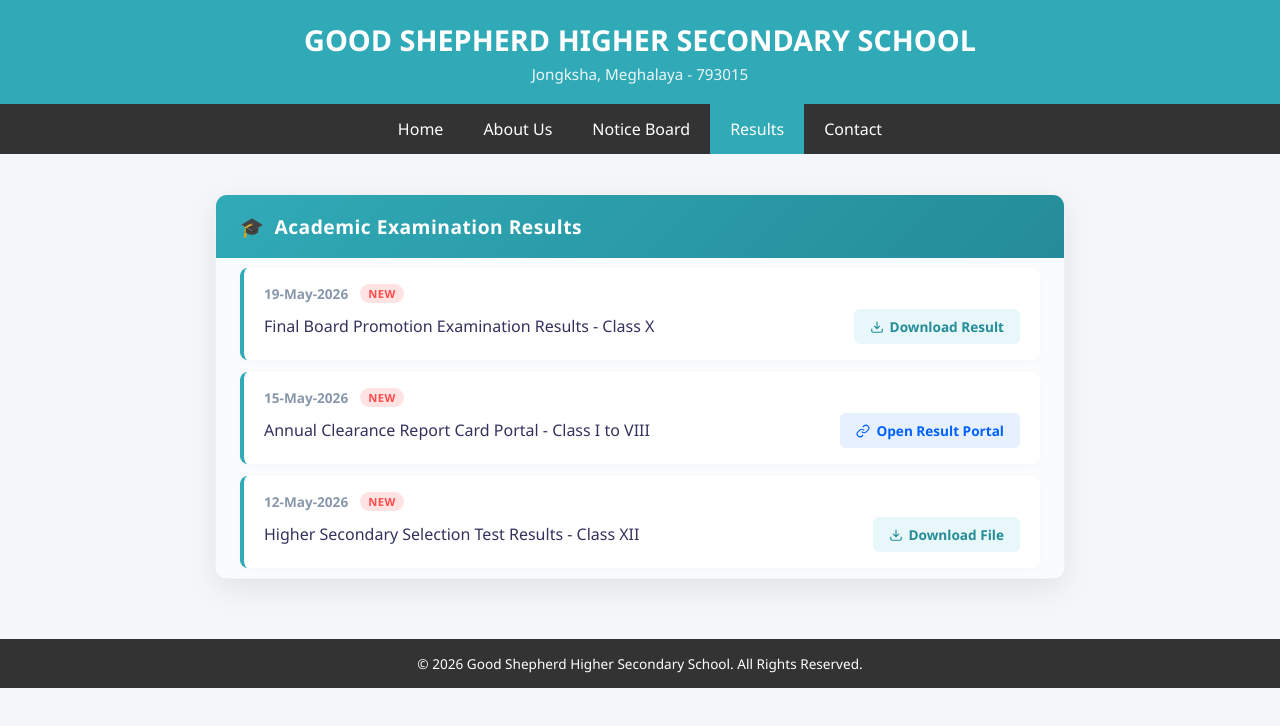
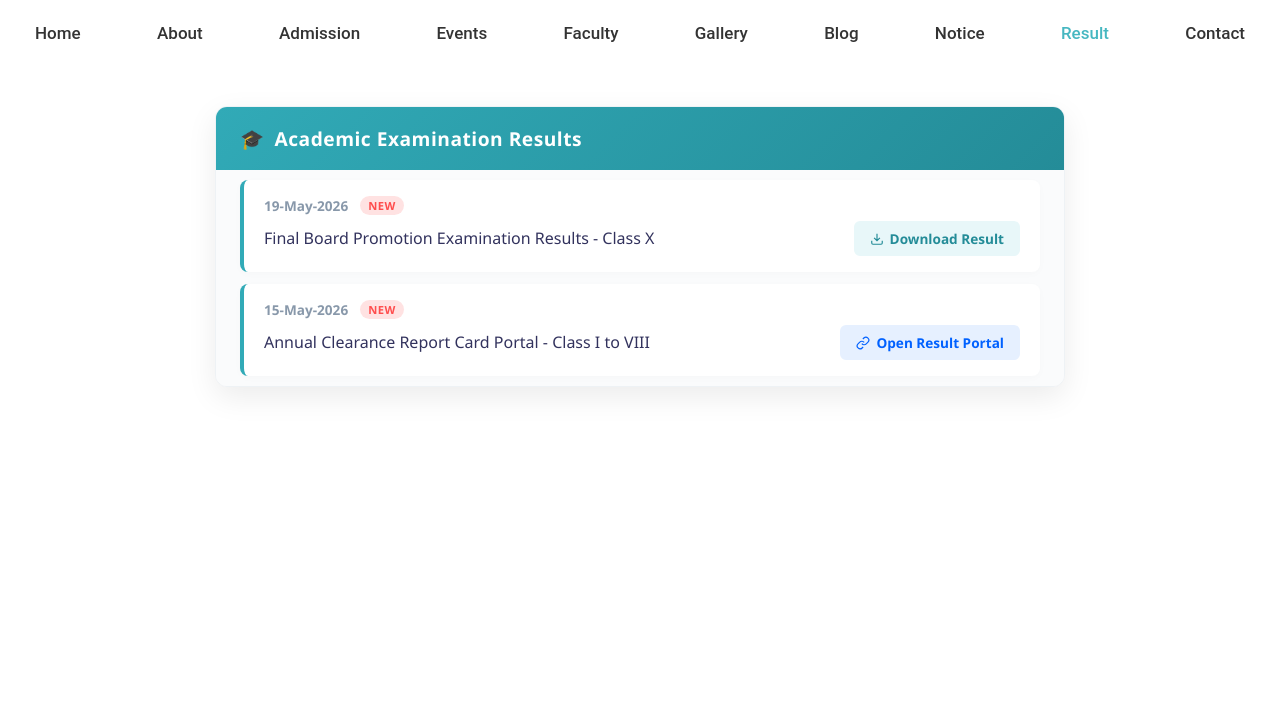
Before and after one commit to gssschapahati-create/good-shepherd-higher-secondary-school-chapahati-nogorpara, a plain HTML site: page result.html in a window 1280 px wide. Drawn offline with Linux system fonts and the light colour scheme.

Commit message:
Update result.html

```diff
--- a/result.html
+++ b/result.html
@@ -3,58 +3,13 @@
 <head>
   <meta charset="UTF-8">
   <meta name="viewport" content="width=device-width, initial-scale=1.0">
-  <title>Examination Results - Good Shepherd Higher Secondary School</title>
+  <title>Examination Results - Good Shepherd School</title>
+  <!-- Links to your main styling files -->
+  <link rel="icon" type="image/png" href="images/favico.png">
+  <link rel="stylesheet" href="css/style.css">
+
   <style>
-    /* Global Site Setup */
-    * {
-      margin: 0;
-      padding: 0;
-      box-sizing: border-box;
-    }
-    body {
-      background-color: #f4f6f9;
-      font-family: 'Segoe UI', system-ui, sans-serif;
-    }
-
-    /* Top Identity Header Bar */
-    header {
-      background-color: #31aab7;
-      color: white;
-      text-align: center;
-      padding: 20px 10px;
-    }
-    header h1 {
-      font-size: 1.8rem;
-      font-weight: 700;
-      margin-bottom: 5px;
-    }
-    header p {
-      font-size: 0.95rem;
-      opacity: 0.9;
-    }
-
-    /* Sticky Navigation Menu */
-    nav {
-      background-color: #333;
-      position: sticky;
-      top: 0;
-      z-index: 1000;
-      display: flex;
-      justify-content: center;
-    }
-    nav a {
-      color: white;
-      text-decoration: none;
-      padding: 14px 20px;
-      font-size: 1rem;
-      font-weight: 500;
-      transition: background-color 0.2s;
-    }
-    nav a:hover, nav a.active {
-      background-color: #31aab7;
-    }
-
-    /* Modern Professional Layout Container */
+    /* Styling for the synchronized Result Box Section */
     .modern-notice-card {
       width: 95%;
       max-width: 850px;
@@ -63,10 +18,9 @@
       border-radius: 12px;
       box-shadow: 0 10px 30px rgba(0, 0, 0, 0.08);
       border: 1px solid #eef2f5;
+      font-family: 'Segoe UI', system-ui, sans-serif;
       overflow: hidden;
     }
-
-    /* Shared Box Header Theme */
     .notice-card-header {
       background: linear-gradient(135deg, #31aab7, #248c98);
       padding: 18px 24px;
@@ -80,8 +34,6 @@
       gap: 10px;
       letter-spacing: 0.5px;
     }
-
-    /* Static Box List Engine */
     .notice-list-wrapper {
       padding: 10px 24px;
       background: #fafbfc;
@@ -89,8 +41,6 @@
       flex-direction: column;
       gap: 12px;
     }
-
-    /* Clean Card Rows (Zero Bottom Border Layout) */
     .modern-notice-item {
       background: #ffffff;
       padding: 16px 20px;
@@ -103,8 +53,6 @@
       transform: translateY(-1px);
       box-shadow: 0 4px 12px rgba(0, 0, 0, 0.05);
     }
-
-    /* Meta Information Labels */
     .notice-meta {
       display: flex;
       align-items: center;
@@ -125,8 +73,6 @@
       border-radius: 20px;
       letter-spacing: 0.5px;
     }
-
-    /* Align Row Items */
     .notice-body {
       display: flex;
       justify-content: space-between;
@@ -140,8 +86,6 @@
       margin: 0;
       line-height: 1.4;
     }
-
-    /* Consistent Action Buttons */
     .notice-btn {
       display: flex;
       align-items: center;
@@ -158,36 +102,27 @@
     .btn-dl:hover { background: #31aab7; color: #ffffff; }
     .btn-ln { background: #e6f0ff; color: #0061ff; }
     .btn-ln:hover { background: #0061ff; color: #ffffff; }
-
-    /* Clean Sticky Bottom Footer */
-    footer {
-      background-color: #333;
-      color: white;
-      text-align: center;
-      padding: 15px;
-      font-size: 0.85rem;
-      margin-top: 60px;
-    }
   </style>
 </head>
 <body>
 
-  <!-- Top Logo Branding Header -->
-  <header>
-    <h1>GOOD SHEPHERD HIGHER SECONDARY SCHOOL</h1>
-    <p>Jongksha, Meghalaya - 793015</p>
-  </header>
-
-  <!-- Complete Site Navigation Sync Menu -->
-  <nav>
-    <a href="index.html">Home</a>
-    <a href="about.html">About Us</a>
-    <a href="notice.html">Notice Board</a>
-    <a href="result.html" class="active">Results</a>
-    <a href="contact.html">Contact</a>
+  <!-- Complete Site Navigation (Matches folder structure in screenshot) -->
+  <nav class="navbar">
+    <div class="nav-container">
+      <a href="index.html">Home</a>
+      <a href="about.html">About</a>
+      <a href="admission.html">Admission</a>
+      <a href="events.html">Events</a>
+      <a href="faculty.html">Faculty</a>
+      <a href="gallery.html">Gallery</a>
+      <a href="blog.html">Blog</a>
+      <a href="notice.html">Notice</a>
+      <a href="result.html" class="active">Result</a>
+      <a href="contact.html">Contact</a>
+    </div>
   </nav>
 
-  <!-- Clean Static Box Layout Matching Notice Elements -->
+  <!-- Clean Static Box Results Component Layout -->
   <div class="modern-notice-card">
     <div class="notice-card-header">
       <div class="header-title">
@@ -197,7 +132,7 @@
 
     <div class="notice-list-wrapper">
 
-      <!-- Result Item 1 -->
+      <!-- Result Entry Row 1 -->
       <div class="modern-notice-item">
         <div class="notice-meta">
           <span class="notice-date">19-May-2026</span>
@@ -211,7 +146,7 @@
         </div>
       </div>
 
-      <!-- Result Item 2 -->
+      <!-- Result Entry Row 2 -->
       <div class="modern-notice-item">
         <div class="notice-meta">
           <span class="notice-date">15-May-2026</span>
@@ -225,27 +160,8 @@
         </div>
       </div>
 
-      <!-- Result Item 3 -->
-      <div class="modern-notice-item">
-        <div class="notice-meta">
-          <span class="notice-date">12-May-2026</span>
-          <span class="badge-new">NEW</span>
-        </div>
-        <div class="notice-body">
-          <p class="notice-text">Higher Secondary Selection Test Results - Class XII</p>
-          <a href="#" class="notice-btn btn-dl">
-            <svg width="14" height="14" viewBox="0 0 24 24" fill="none" stroke="currentColor" stroke-width="2"><path d="M21 15v4a2 2 0 0 1-2 2H5a2 2 0 0 1-2-2v-4M7 10l5 5 5-5M12 15V3"/></svg> Download File
-          </a>
-        </div>
-      </div>
-
     </div>
   </div>
 
-  <!-- Footer Layout Block -->
-  <footer>
-    <p>&copy; 2026 Good Shepherd Higher Secondary School. All Rights Reserved.</p>
-  </footer>
-
 </body>
 </html>
```
